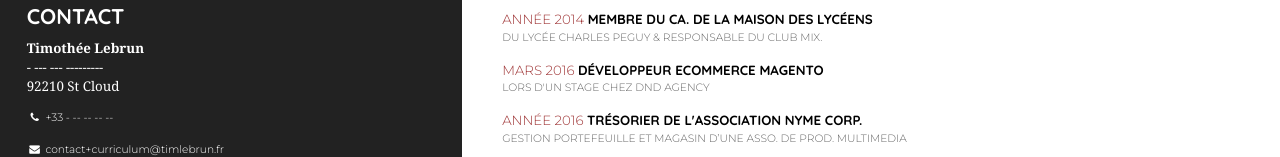
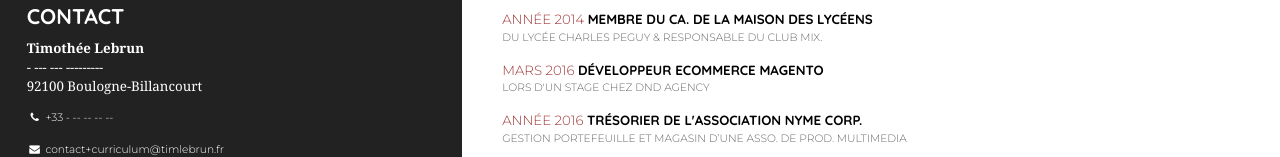
Before and after one commit to timlebrun/curriculum, a website: page src/index.html in a window 1280 px wide. Shown: the part 906-1063 px from the top of the page. Drawn offline with Linux system fonts and the light colour scheme.

Commit message:
:speech_balloon: Updating contact informations

```diff
--- a/src/index.html
+++ b/src/index.html
@@ -153,7 +153,7 @@
                 <address>
                     <strong>Timothée Lebrun</strong><br />
                     - --- --- ---------<br />
-                    92210 St Cloud
+                    92100 Boulogne-Billancourt
                 </address>
                 <p class="phone"><i class="fa fa-phone"></i> +33 - -- -- -- --</p>
                 <p class="email"><i class="fa fa-envelope"></i> contact+curriculum@timlebrun.fr</p>
```
